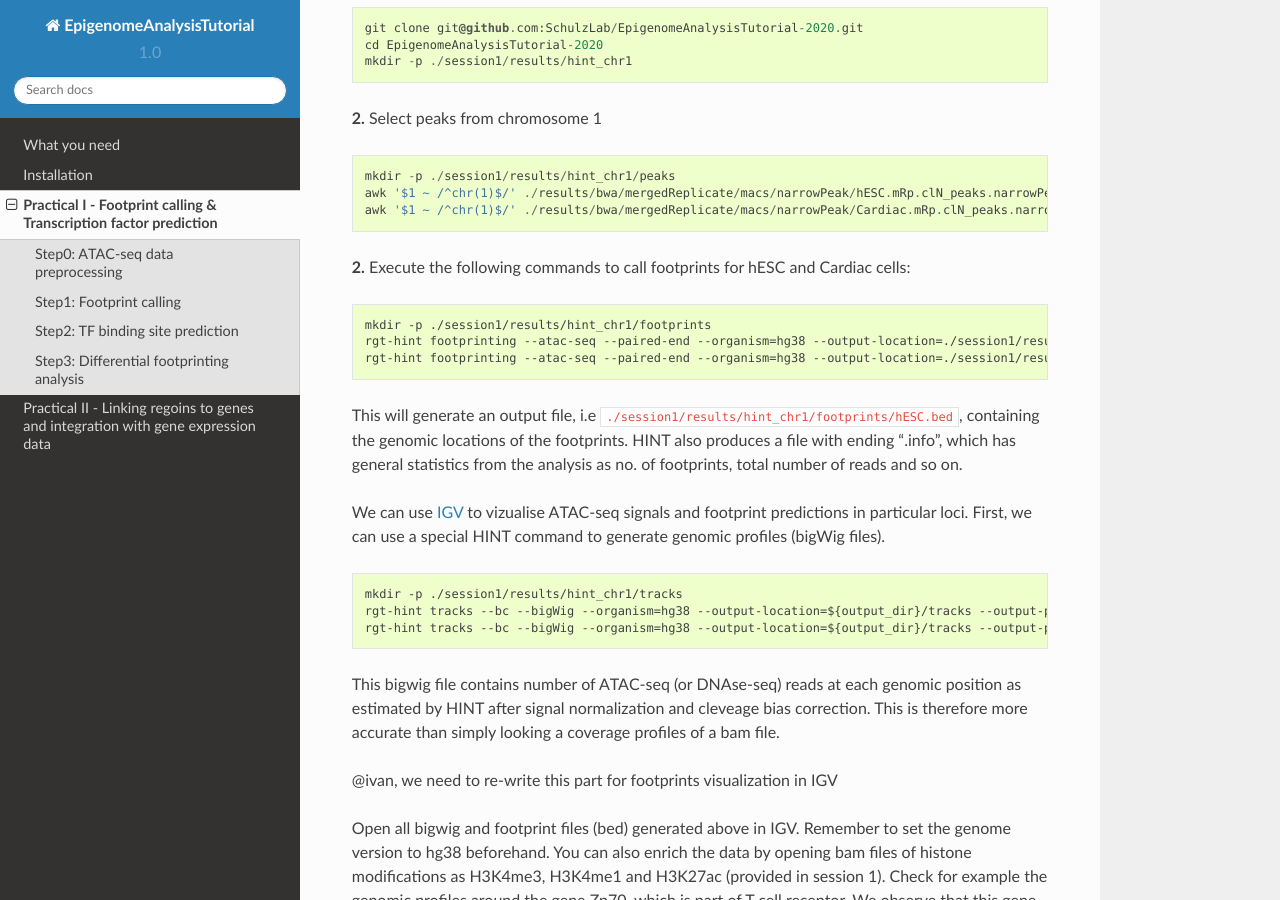
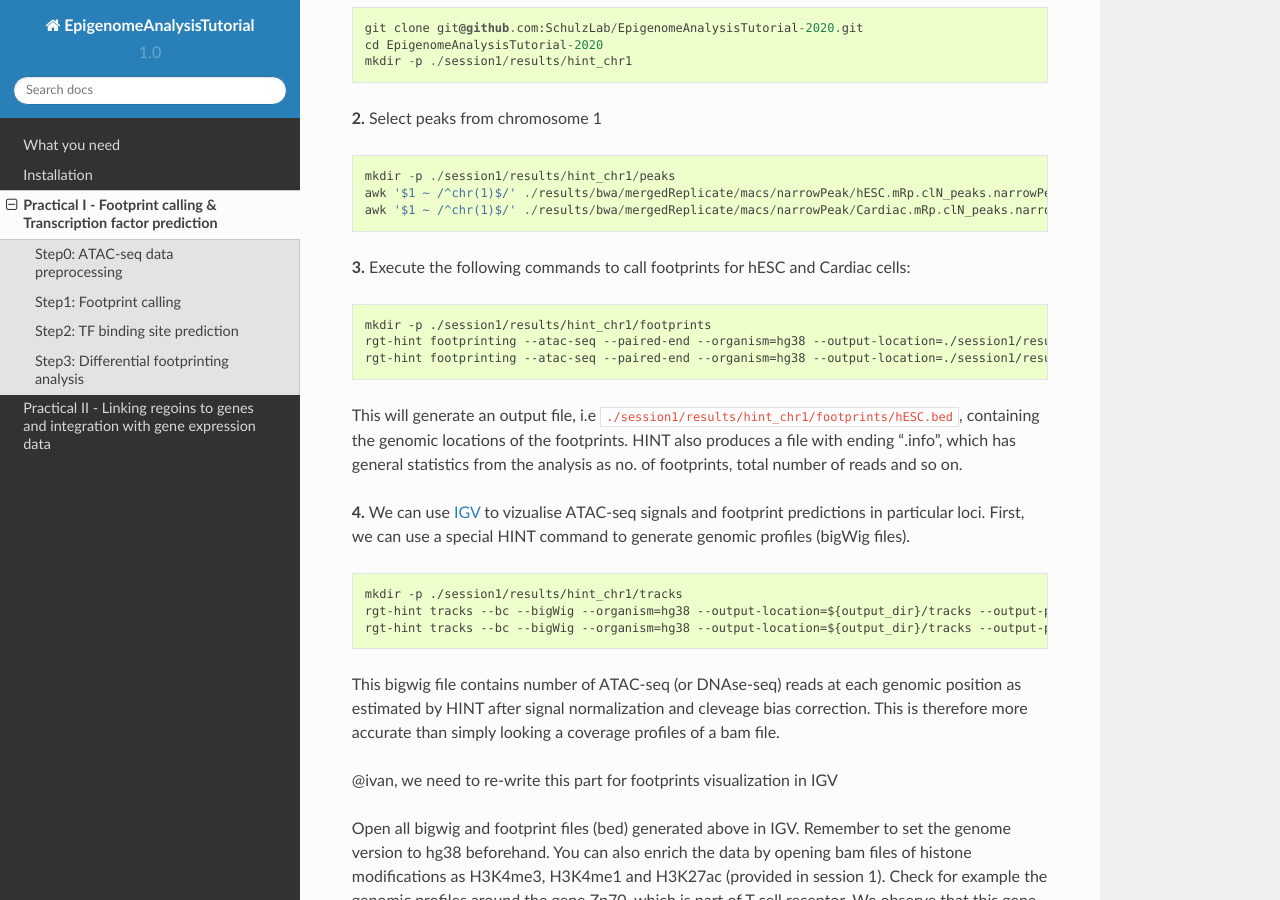
Before and after one commit to SchulzLab/EpigenomeAnalysisTutorial-2020, a Sphinx documentation site: the page built from docs/Practical1.rst, in a window 1280 px wide and 900 px high, scrolled down 782 px. Built offline with Sphinx 7.4.7 and the Read the Docs theme 2.0.0, drawn with Linux system fonts in a browser that asks for light colours.

Commit message:
fix typo

```diff
--- a/docs/Practical1.rst
+++ b/docs/Practical1.rst
@@ -27,7 +27,7 @@ Next, we will use `HINT <http://www.regulatory-genomics.org/hint/>`_ to find gen
     awk '$1 ~ /^chr(1)$/' ./results/bwa/mergedReplicate/macs/narrowPeak/hESC.mRp.clN_peaks.narrowPeak > ./session1/results/hint_chr1/peaks/hESC.bed
     awk '$1 ~ /^chr(1)$/' ./results/bwa/mergedReplicate/macs/narrowPeak/Cardiac.mRp.clN_peaks.narrowPeak > ./session1/results/hint_chr1/peaks/Cardiac.bed
 
-**2.** Execute the following commands to call footprints for hESC and Cardiac cells:
+**3.** Execute the following commands to call footprints for hESC and Cardiac cells:
 ::
 
     mkdir -p ./session1/results/hint_chr1/footprints
@@ -36,7 +36,7 @@ Next, we will use `HINT <http://www.regulatory-genomics.org/hint/>`_ to find gen
 
 This will generate an output file, i.e  ``./session1/results/hint_chr1/footprints/hESC.bed``, containing the genomic locations of the footprints.  HINT also produces a file with ending ".info", which has general statistics from the analysis as no. of footprints, total number of reads and so on.
 
-We can use `IGV <http://software.broadinstitute.org/software/igv/>`_ to vizualise ATAC-seq signals and footprint predictions in particular loci. First, we can use a special HINT command to generate genomic profiles (bigWig files).
+**4.** We can use `IGV <http://software.broadinstitute.org/software/igv/>`_ to vizualise ATAC-seq signals and footprint predictions in particular loci. First, we can use a special HINT command to generate genomic profiles (bigWig files).
 ::
     mkdir -p ./session1/results/hint_chr1/tracks
     rgt-hint tracks --bc --bigWig --organism=hg38 --output-location=${output_dir}/tracks --output-prefix=hESC ./results/bwa/mergedReplicate/hESC.mRp.clN.sorted.bam ${output_dir}/peaks/hESC.bed
```
